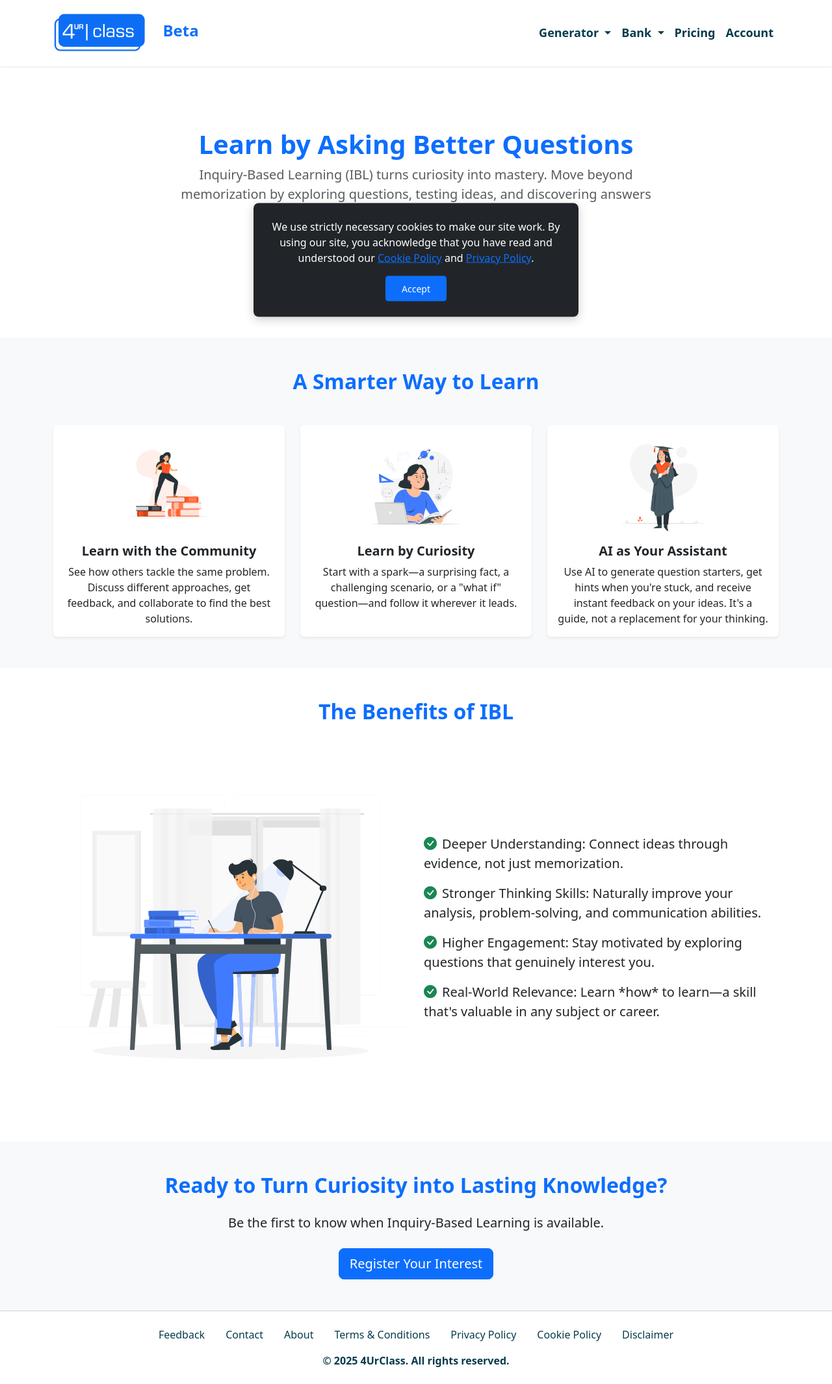
After one commit to beartennuki/katabun, a Flask app: page /ibl in a window 1280 px wide. The commit adds this page. Shown: the whole page at 65% size. Run offline with Flask 3, Linux system fonts and the light colour scheme; parts of the project's set-up code (start-up, migrations or seed data) failed here and were passed over.

Commit message:
add the ibl section

```diff
--- a/katabun.py
+++ b/katabun.py
@@ -202,6 +202,18 @@ def create_app():
             top_quizzes=top_quizzes
         )
 
+    @app.route('/ibl')
+    def ibl_page():
+        return render_template('page/ibl/ibl.html')
+
+    @app.route('/log_interest/<feature>')
+    def log_interest(feature):
+        user_id = session.get('user_id')
+        if user_id:
+            mongoio = MongoIO()
+            mongoio.log_user_interest(user_id, feature)
+        return redirect(url_for('submission_success_page'))
+
     @app.route('/about')
     def about_page():
         return render_template('page/others/about.html')
--- /dev/null
+++ b/templates/page/ibl/ibl.html
@@ -0,0 +1,79 @@
+{% extends "page/base/base.html" %}
+{% block title %}Inquiry-Based Learning - 4urClass{% endblock %}
+{% block content %}
+
+<section class="py-5 text-center container">
+    <div class="row py-lg-5">
+        <div class="col-lg-8 mx-auto">
+            <h1 class="fw-bold" style="color: #0d6efd;">Learn by Asking Better Questions</h1>
+            <p class="lead text-muted">
+                Inquiry-Based Learning (IBL) turns curiosity into mastery. Move beyond memorization by exploring questions, testing ideas, and discovering answers—with AI as your guide.
+            </p>
+            <a href="{{ url_for('log_interest', feature='ibl_interest') }}" class="btn btn-primary btn-lg my-2">Register Your Interest</a>
+        </div>
+    </div>
+</section>
+
+<div class="album py-5 bg-light">
+    <div class="container">
+        <h2 class="text-center fw-bold mb-5" style="color: #0d6efd;">A Smarter Way to Learn</h2>
+        <div class="row g-4">
+            <div class="col-md-4 text-center">
+                <div class="card h-100 shadow-sm border-0">
+                    <div class="card-body">
+                        <img src="{{ url_for('static', filename='images/hero/img1.png') }}" alt="Community learning" class="img-fluid mb-3" style="max-height: 150px;">
+                        <h5 class="card-title fw-bold">Learn with the Community</h5>
+                        <p class="card-text">See how others tackle the same problem. Discuss different approaches, get feedback, and collaborate to find the best solutions.</p>
+                    </div>
+                </div>
+            </div>
+            <div class="col-md-4 text-center">
+                <div class="card h-100 shadow-sm border-0">
+                    <div class="card-body">
+                        <img src="{{ url_for('static', filename='images/hero/img2.png') }}" alt="Curiosity" class="img-fluid mb-3" style="max-height: 150px;">
+                        <h5 class="card-title fw-bold">Learn by Curiosity</h5>
+                        <p class="card-text">Start with a spark—a surprising fact, a challenging scenario, or a "what if" question—and follow it wherever it leads.</p>
+                    </div>
+                </div>
+            </div>
+            <div class="col-md-4 text-center">
+                <div class="card h-100 shadow-sm border-0">
+                    <div class="card-body">
+                        <img src="{{ url_for('static', filename='images/hero/img3.png') }}" alt="AI assistance" class="img-fluid mb-3" style="max-height: 150px;">
+                        <h5 class="card-title fw-bold">AI as Your Assistant</h5>
+                        <p class="card-text">Use AI to generate question starters, get hints when you're stuck, and receive instant feedback on your ideas. It's a guide, not a replacement for your thinking.</p>
+                    </div>
+                </div>
+            </div>
+        </div>
+    </div>
+</div>
+
+<section class="py-5">
+    <div class="container">
+        <h2 class="text-center fw-bold mb-5" style="color: #0d6efd;">The Benefits of IBL</h2>
+        <div class="row align-items-center">
+            <div class="col-md-6">
+                <img src="{{ url_for('static', filename='images/assessment/Studying-rafiki.svg') }}" alt="Benefits of IBL" class="img-fluid">
+            </div>
+            <div class="col-md-6">
+                <ul class="list-unstyled lead">
+                    <li class="mb-3"><i class="bi bi-check-circle-fill text-success me-2"></i><strong>Deeper Understanding:</strong> Connect ideas through evidence, not just memorization.</li>
+                    <li class="mb-3"><i class="bi bi-check-circle-fill text-success me-2"></i><strong>Stronger Thinking Skills:</strong> Naturally improve your analysis, problem-solving, and communication abilities.</li>
+                    <li class="mb-3"><i class="bi bi-check-circle-fill text-success me-2"></i><strong>Higher Engagement:</strong> Stay motivated by exploring questions that genuinely interest you.</li>
+                    <li class="mb-3"><i class="bi bi-check-circle-fill text-success me-2"></i><strong>Real-World Relevance:</strong> Learn *how* to learn—a skill that's valuable in any subject or career.</li>
+                </ul>
+            </div>
+        </div>
+    </div>
+</section>
+
+<section class="py-5 bg-light text-center">
+    <div class="container">
+        <h2 class="fw-bold" style="color: #0d6efd;">Ready to Turn Curiosity into Lasting Knowledge?</h2>
+        <p class="lead my-4">Be the first to know when Inquiry-Based Learning is available.</p>
+        <a href="{{ url_for('log_interest', feature='ibl_interest_bottom') }}" class="btn btn-primary btn-lg">Register Your Interest</a>
+    </div>
+</section>
+
+{% endblock %}
--- a/templates/page/landing/generator.html
+++ b/templates/page/landing/generator.html
@@ -44,8 +44,4 @@
 
     </div>
   </div>
-
-  <svg viewBox="0 0 1440 120" preserveAspectRatio="none" style="position: absolute; bottom: 0; left: 0; width: 100%; height: 100px;">
-    <path fill="#EAF6FF" d="M0,0 C600,100 840,100 1440,0 L1440,120 L0,120 Z"></path>
-  </svg>
 </section>
--- a/templates/page/landing/landing.html
+++ b/templates/page/landing/landing.html
@@ -8,6 +8,8 @@
 
 {% include "page/landing/bank.html" %}
 
+{% include "page/landing/ibl_section.html" %}
+
 {% include "page/landing/generator.html" %}
 
 {% include "page/landing/contactus.html" %}
```
Also changed, not shown: src/mongoio.py (+17 -0 lines), templates/page/landing/ibl_section.html (added, +29 -0 lines).
